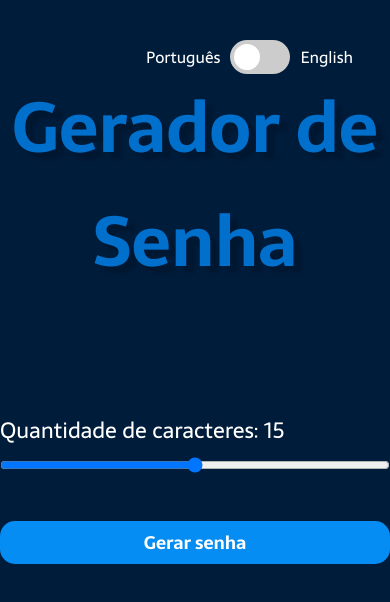
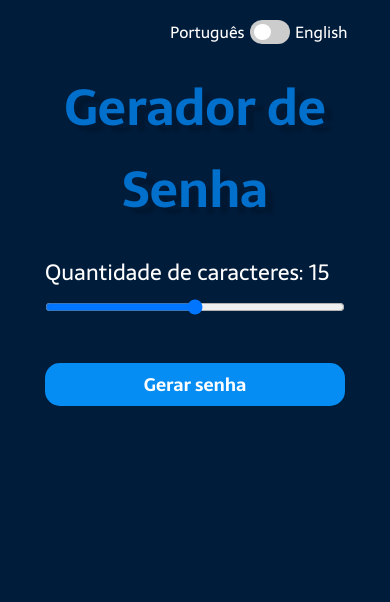
Before and after one commit to afsdari0/Password-Generator, a plain HTML site: page index.html in a window 390 px wide. Drawn offline with Linux system fonts and the light colour scheme.

Commit message:
comit-responsive-mobile
Mobile responsiveness added!

```diff
--- a/style.css
+++ b/style.css
@@ -101,7 +101,7 @@ input:checked + .slider-switch:before {
 
 header h1 {
     text-align: center;
-    margin-top: 18%;
+    margin-top: 10%;
     margin-bottom: 100px;
     font-size: 70px;
     color: #0070cc;
@@ -205,3 +205,66 @@ header h1 {
     bottom: 50px;
     opacity: 1;
 }
+
+@media (max-width: 1024px) {
+
+    .switch {
+        position: absolute;
+        display: inline-block;
+        width: 40px;
+        height: 24px;
+        top: 20px;
+        right: 100px;
+        z-index: 2;
+    }
+
+    .slider-switch:before {
+        height: 16px;
+        width: 17px;
+    }
+
+    input:checked + .slider-switch:before {
+        -webkit-transform: translateX(16px);
+        -ms-transform: translateX(16px);
+        transform: translateX(16px);
+    }
+
+    .switch-P-E{
+        position: absolute;
+        display: flex;
+        width: 200px;
+        height: 24px;
+        top: 20px;
+        right: 20px;
+        gap: 50px;
+        align-items: center;
+        z-index: 1;
+
+    }
+
+    header h1 {
+        text-align: center;
+        margin-top: 17%;
+        margin-bottom: 10px;
+        font-size: 50px;
+
+    }
+
+    .container-input {
+        width: 300px;
+        margin: 14px 0;
+    }
+
+    .container-password {
+        width: 300px;
+    }
+
+    .title {
+        text-align: center;
+        color: #fff;
+        font-size: 24px;
+        margin-top: 24px;
+        margin-bottom: 8px;
+    }
+
+}
```
